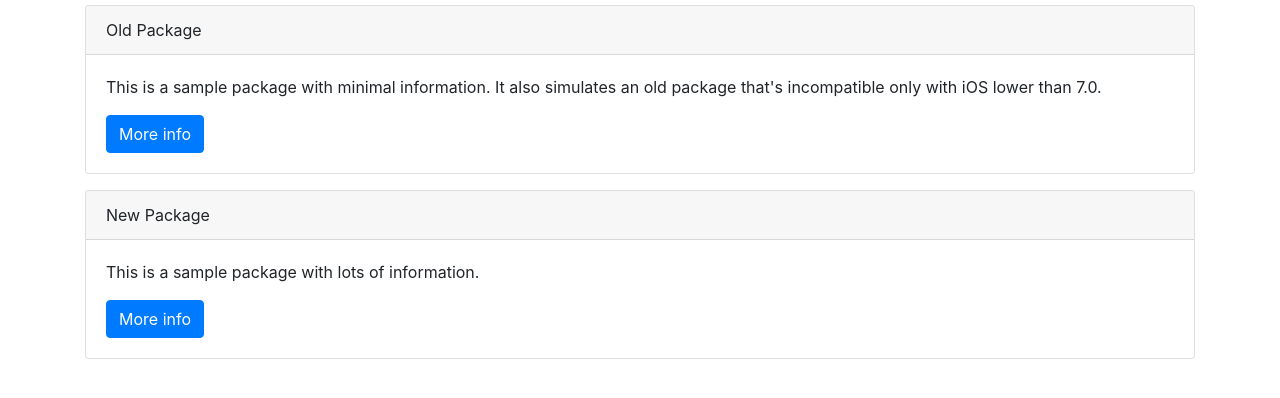
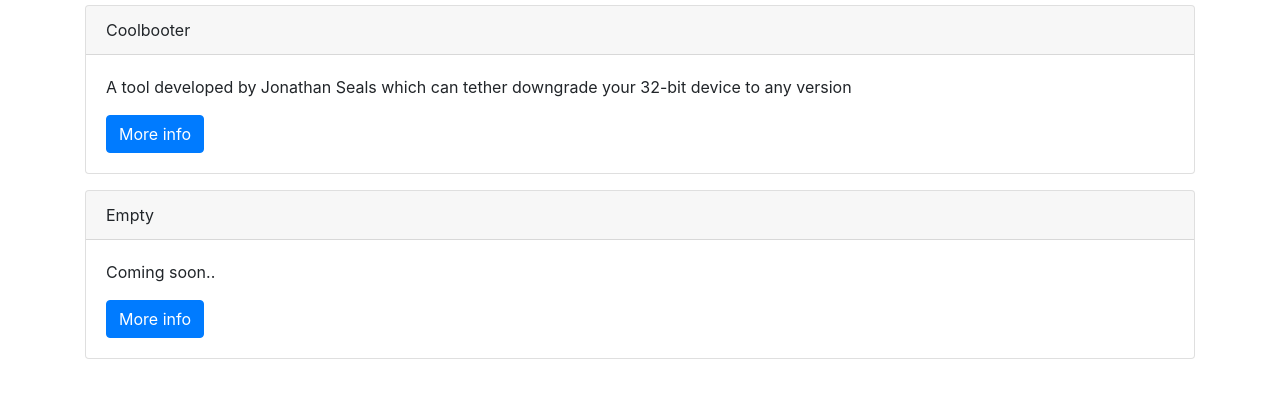
Before and after one commit to TheKingKerellos/thekingkerellos.github.io, a plain HTML site: page index.html in a window 1280 px wide. Shown: the part 278-676 px from the top of the page. Drawn offline with nearby package versions, Linux system fonts and the light colour scheme.

Commit message:
Update index.html

```diff
--- a/index.html
+++ b/index.html
@@ -30,20 +30,19 @@
 <div class="container">
 	<div class="card">
 		<div class="card-header">
-			Old Package
+			Coolbooter
 		</div>
 		<div class="card-body">
-		  <p class="card-text">This is a sample package with minimal information.
-			It also simulates an old package that's incompatible only with iOS lower than 7.0.</p>
-			<a class="btn btn-xs btn-primary" href="depictions/?p=com.supermamon.oldpackage">More info</a>
+		  <p class="card-text">A tool developed by Jonathan Seals which can tether downgrade your 32-bit device to any version</p>
+			<a class="btn btn-xs btn-primary" href="depictions/?p=com.coolbooter.coolbooter"> More info</a>
 		</div>
 	</div>
 	<div class="card">
 		<div class="card-header">
-			New Package
+			Empty
 		</div>
 		<div class="card-body">
-		  <p class="card-text">This is a sample package with lots of information.</p>
+		  <p class="card-text">Coming soon..</p>
 		  <a class="btn btn-xs btn-primary" href="depictions/?p=com.supermamon.newpackage">More info</a>
 		</div>
 	</div>
```
